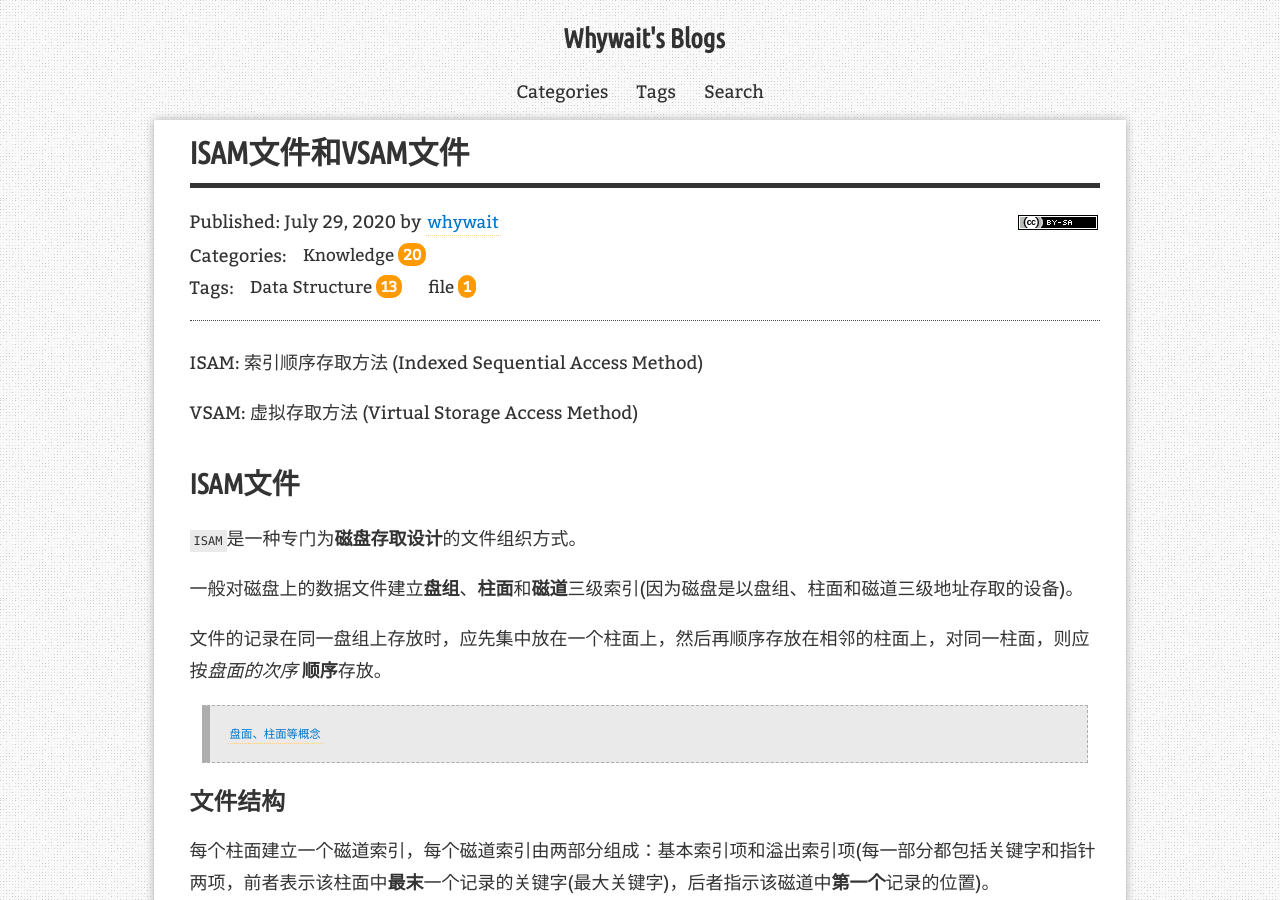
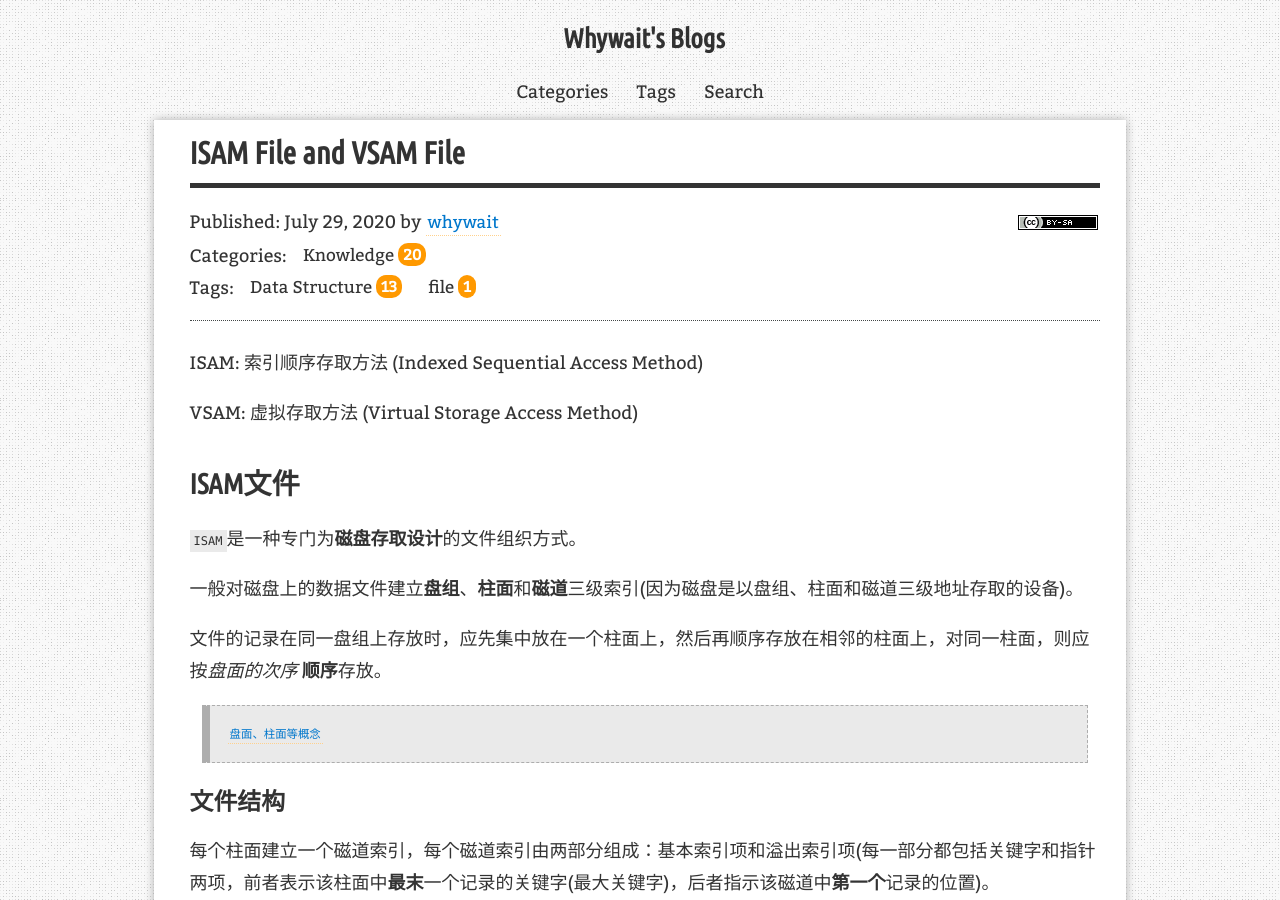
Before and after one commit to AuthurWhywait/AuthurWhywait.github.io, a Jekyll site: the page built from _posts/2020-07-29-ISAM_VSAM.md, in a window 1280 px wide and 900 px high. Built offline with Jekyll 4.4.1, drawn with Linux system fonts in a browser that asks for light colours; comment, search, counter and statistics services are not loaded.

Commit message:
Update 2020-07-29-ISAM_VSAM.md

```diff
--- a/_posts/2020-07-29-ISAM_VSAM.md
+++ b/_posts/2020-07-29-ISAM_VSAM.md
@@ -1,7 +1,7 @@
 ---
 layout: post
-title: "ISAM文件和VSAM文件"
-description: "ISAM文件以及VSAM文件的相关介绍"
+title: "ISAM File and VSAM File"
+description: "Introduction of ISAM and VSAM File"
 categories: [Knowledge]
 tags: [Data Structure, file]
 redirect_from:
```
